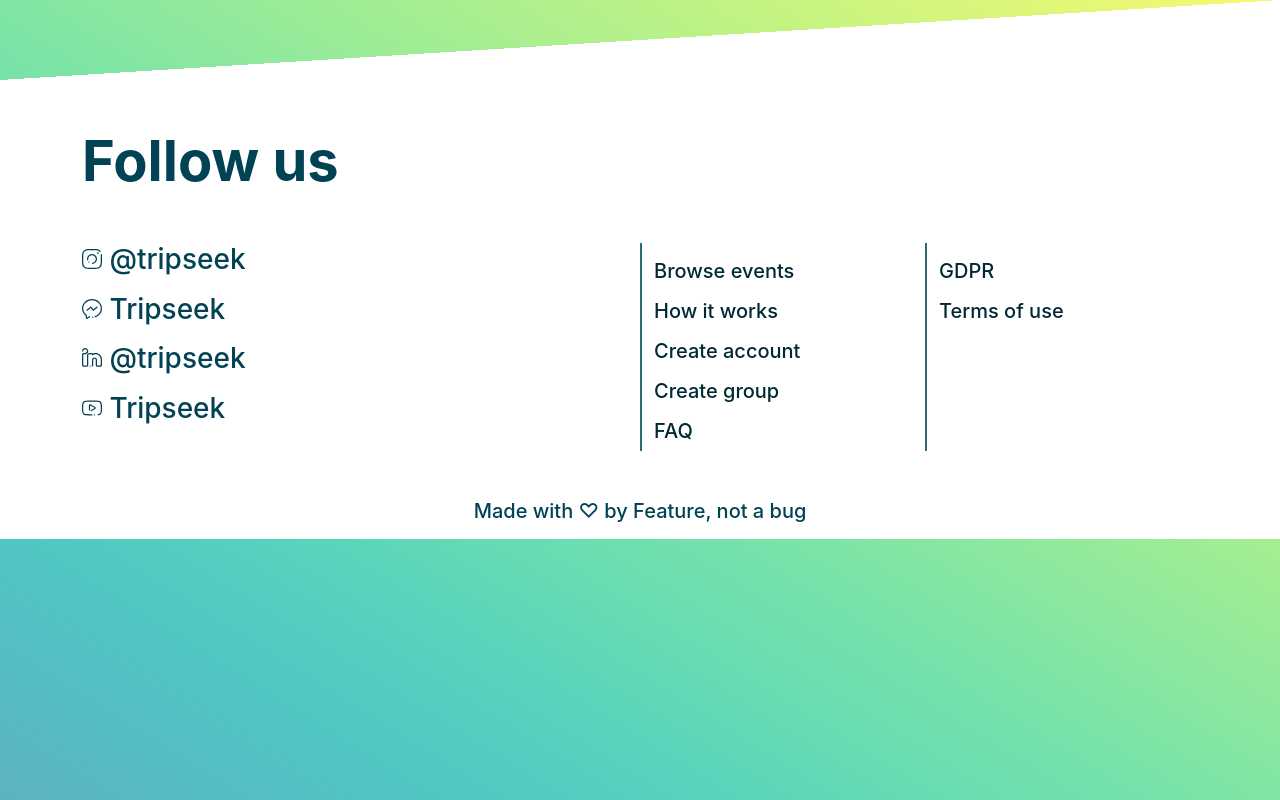
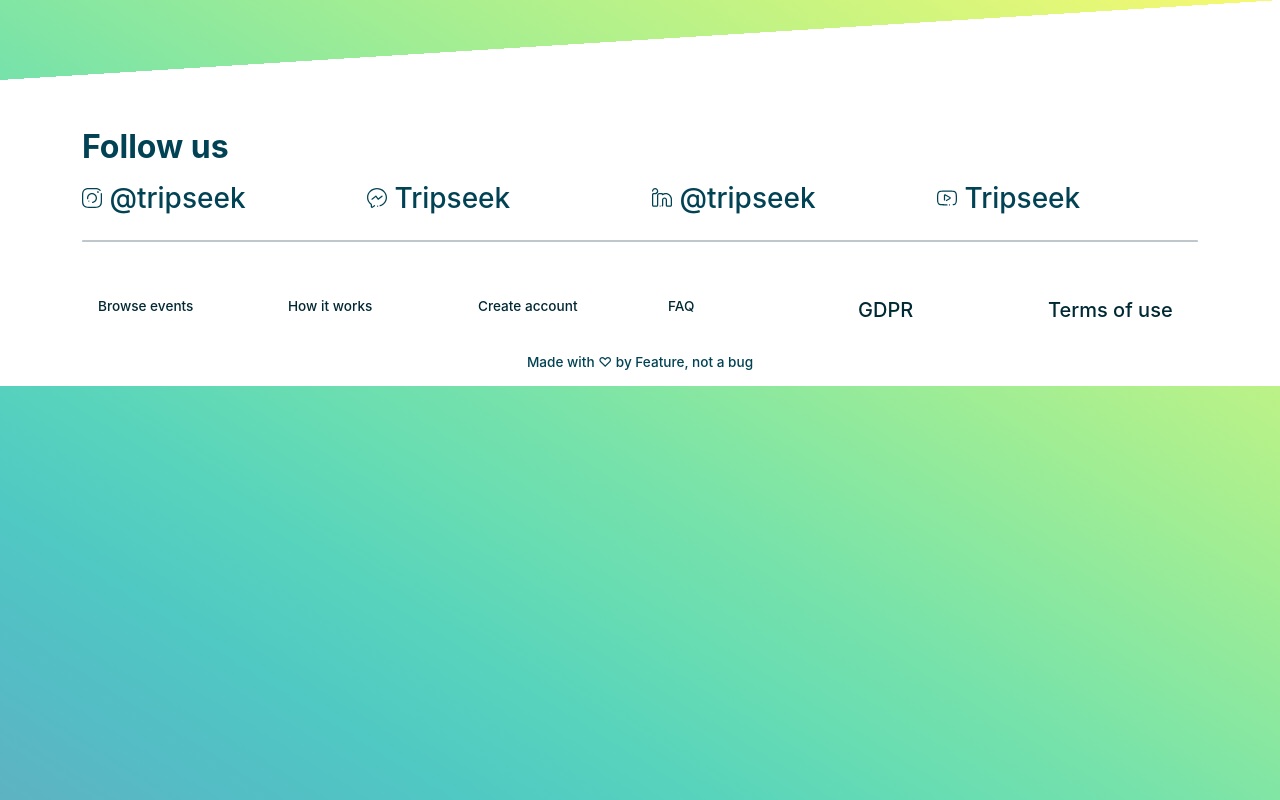
Before and after one commit to tadeas-drab/eventoget-next, a Next.js app: page /shared/contact in a window 1280 px wide. Built offline with nearby package versions, Linux system fonts and the light colour scheme.

Commit message:
changed contact

```diff
--- a/pages/index.tsx
+++ b/pages/index.tsx
@@ -168,7 +168,7 @@ const Home: NextPage = () => {
         </div>
       </div>
 
-
+      <span id="FAQ"></span>
       <div className='top-decor'></div>
       <div className='white-bg'>
         <div className="container pt-3 pb-5">
--- a/pages/shared/contact.tsx
+++ b/pages/shared/contact.tsx
@@ -2,6 +2,7 @@ import type { NextPage } from 'next'
 import Head from 'next/head'
 import Image from 'next/image'
 import 'bootstrap/dist/css/bootstrap.css'
+import Link from 'next/link'
 
 const Contact: NextPage = () => {
     return (
@@ -9,27 +10,67 @@ const Contact: NextPage = () => {
             <div className='top-decor'></div>
             <div className='white-bg pt-5 pb-3'>
                 <div className='container'>
-                    <h1 className='fw-bold fs-4 mb-5'>Follow us</h1>
-                    <div className='row'>
-                        <div className='col-6'>
-                            <h3 className='mb-3'><Image src="/images/instagram.svg" alt="icon" width={20} height={20}/>&nbsp;@tripseek</h3>
-                            <h3 className='mb-3'><Image src="/images/messenger.svg" alt="icon" width={20} height={20}/>&nbsp;Tripseek</h3>
-                            <h3 className='mb-3'><Image src="/images/linkedin.svg" alt="icon" width={20} height={20}/>&nbsp;@tripseek</h3>
-                            <h3 className='mb-3'><Image src="/images/youtube.svg" alt="icon" width={20} height={20}/>&nbsp;Tripseek</h3>
+                    <h2 className='fw-bold mb-3'>Follow us</h2>
+                    <div className='row mb-3'>
+                        <div className='col-3'>
+                            <h3 className=''><Image src="/images/instagram.svg" alt="icon" width={20} height={20}/>&nbsp;@tripseek</h3>
                         </div>
-                        <div className='col-3 vertical-border-line-thin'>
-                            <h5 className='mt-3'><span className='animated-underline'>Browse events</span></h5>
-                            <h5 className='mt-3'><span className='animated-underline'>How it works</span></h5>
-                            <h5 className='mt-3'><span className='animated-underline'>Create account</span></h5>
-                            <h5 className='mt-3'><span className='animated-underline'>Create group</span></h5>
-                            <h5 className='mt-3'><span className='animated-underline'>FAQ</span></h5>
+                        <div className='col-3'>
+                            <h3 className=''><Image src="/images/messenger.svg" alt="icon" width={20} height={20}/>&nbsp;Tripseek</h3>
                         </div>
-                        <div className='col-3 vertical-border-line-thin'>
-                            <h5 className='mt-3'><span className='animated-underline'>GDPR</span></h5>
-                            <h5 className='mt-3'><span className='animated-underline'>Terms of use</span></h5>
+                        <div className='col-3'>
+                            <h3 className=''><Image src="/images/linkedin.svg" alt="icon" width={20} height={20}/>&nbsp;@tripseek</h3>
+                        </div>
+                        <div className='col-3'>
+                            <h3 className=''><Image src="/images/youtube.svg" alt="icon" width={20} height={20}/>&nbsp;Tripseek</h3>
                         </div>
                     </div>
-                    <h5 className='mt-5 text-center mb-0'>Made with ♡ by Feature, not a bug</h5>
+                    <hr className='hr-thin'/>
+                    <div className='row mt-5'>
+                        <div className="col-2">
+                            <Link href="/">
+                                <a className="nav-link animated-underline">
+                                    <h5 className=' fs-085'><span className='animated-underline'>Browse events</span></h5>
+                                </a>
+                            </Link>
+                        </div>
+                        <div className="col-2">
+                            <Link href="/">
+                                <a className="nav-link animated-underline">
+                                    <h5 className=' fs-085'><span className='animated-underline'>How it works</span></h5>
+                                </a>
+                            </Link>
+                        </div>
+                        <div className="col-2">
+                            <Link href="/">
+                                <a className="nav-link animated-underline">
+                                    <h5 className=' fs-085'><span className='animated-underline'>Create account</span></h5>
+                                </a>
+                            </Link>
+                        </div>
+                        <div className="col-2">
+                            <Link href="/">
+                                <a className="nav-link animated-underline">
+                                    <h5 className=' fs-085'><span className='animated-underline'>FAQ</span></h5>
+                                </a>
+                            </Link>
+                        </div>
+                        <div className="col-2">
+                            <Link href="/">
+                                <a className="nav-link animated-underline">
+                                    <h5 className=''><span className='animated-underline'>GDPR</span></h5>
+                                </a>
+                            </Link>
+                        </div>
+                        <div className="col-2">
+                            <Link href="/">
+                                <a className="nav-link animated-underline">
+                                    <h5 className=''><span className='animated-underline'>Terms of use</span></h5>
+                                </a>
+                            </Link>
+                        </div>
+                    </div>
+                    <h5 className='mt-3 text-center mb-0 fs-085'>Made with ♡ by Feature, not a bug</h5>
                 </div>
             </div>
         </div>
--- a/styles/globals.css
+++ b/styles/globals.css
@@ -82,15 +82,15 @@ a {
 }
 
 .fs-55 {
-    font-size: 4.5em !important;
+    font-size: 4em !important;
 }
 
 .fs-4 {
-    font-size: 3.5em !important;
+    font-size: 3em !important;
 }
 
 .fs-10 {
-    font-size: 9em !important;
+    font-size: 8em !important;
 }
 
 .fs-085 {
@@ -257,7 +257,13 @@ hr {
     width: 100%;
     border-top: 5px solid #012934;
     border-radius: 5px;
-    margin: 3em;
+    padding: 0px;
+}
+
+.hr-thin {
+    width: 100%;
+    border-top: 2px solid #012934;
+    border-radius: 5px;
     padding: 0px;
 }
 
```
